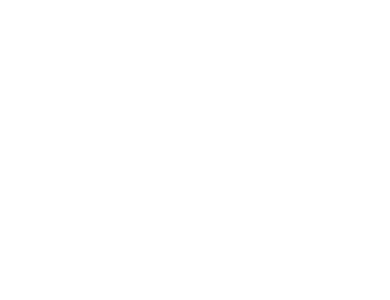
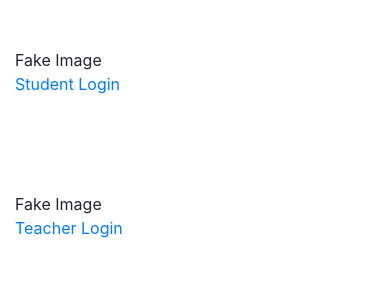
Before and after one commit to Arbind007/timetable, a React (Create React App) app: page / in a window 390 px wide. Shown: the top 300 px of the page. Built offline with nearby package versions, Linux system fonts and the light colour scheme.

Commit message:
homepage

```diff
--- a/src/App.js
+++ b/src/App.js
@@ -1,4 +1,5 @@
 import React, { useState } from "react";
+import homePage from "./containers/homepage";
 import stuLogin from "./containers/loginstu";
 import tecLogin from "./containers/logintec";
 import stuSign from "./containers/signupstu";
@@ -10,6 +11,7 @@
 function App() {
   return (
     <BrowserRouter>
+      <Route exact path="/" component={homePage} />
       <Route exact path="/student-login" component={stuLogin} />
       <Route exact path="/teacher-login" component={tecLogin} />
       <Route exact path="/student-signup" component={stuSign} />
--- /dev/null
+++ b/src/containers/homepage.js
@@ -0,0 +1,31 @@
+import React from "react";
+import { Link } from "react-router-dom";
+
+function homepage(props) {
+  return (
+    <div>
+      <div className="container" style={{ margintop: "30px" }}>
+        <div className="row">
+          <div className="col-sm-6">
+            <div className="my-5">
+              <div className="fakeimg">Fake Image</div>
+              <Link to="/student-login" className="ml-auto mx-3">
+                Student Login
+              </Link>
+            </div>
+          </div>
+          <div className="col-sm-6 ">
+            <div className="my-5">
+              <div className="fakeimg">Fake Image</div>
+              <Link to="/teacher-login" className="ml-auto mx-3">
+                Teacher Login
+              </Link>
+            </div>
+          </div>
+        </div>
+      </div>
+    </div>
+  );
+}
+
+export default homepage;
--- a/src/containers/loginstu.js
+++ b/src/containers/loginstu.js
@@ -1,5 +1,6 @@
 import React, { useState } from "react";
 import axios from "axios";
+import { Link } from "react-router-dom";
 
 function Login() {
   const [email, setEmail] = useState(null);
@@ -46,6 +47,13 @@
           >
             Submit
           </button>
+          <br></br>
+          <div className="">
+            Not Sigup?! Sign up now{" "}
+            <Link to="/student-signup" className="ml-auto mx-3">
+              <button className="btn btn-outline-info ">Sign Up</button>
+            </Link>
+          </div>
         </div>
       </div>
     </div>
--- a/src/containers/logintec.js
+++ b/src/containers/logintec.js
@@ -1,5 +1,6 @@
 import React, { useState } from "react";
 import axios from "axios";
+import { Link } from "react-router-dom";
 
 function Login() {
   const [email, setEmail] = useState(null);
@@ -46,6 +47,13 @@
           >
             Submit
           </button>
+          <br></br>
+          <div>
+            Not Sigup?! Sign up now{" "}
+            <Link to="/teacher-signup" className="ml-auto mx-3">
+              <button className="btn btn-outline-info ">Sign Up</button>
+            </Link>
+          </div>
         </div>
       </div>
     </div>
```
Also changed, not shown: 23 other files (tests, documents, lock files or other folders).
